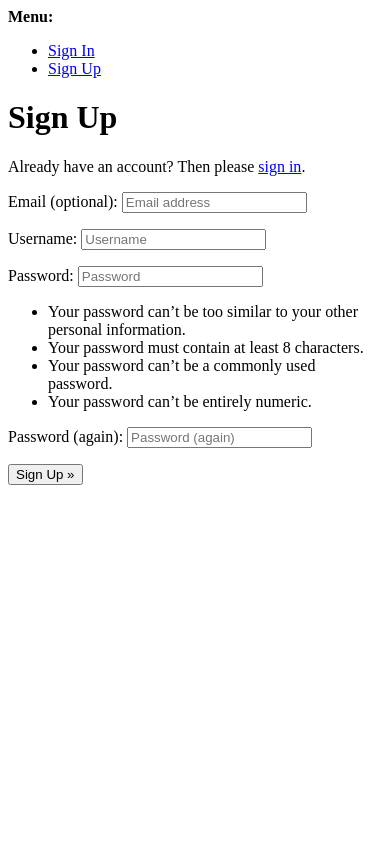
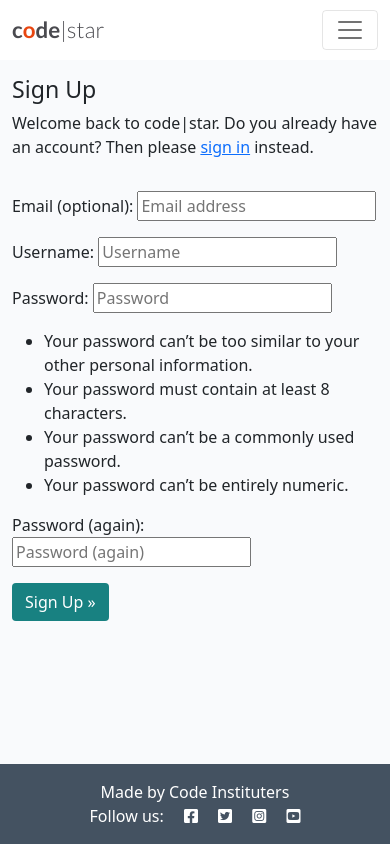
Before and after one commit to Thom52/django-blog, a Django app: page /accounts/signup/ in a window 390 px wide. Run offline with Django 4.2, Linux system fonts and the light colour scheme.

Commit message:
Style sign in/register page

```diff
--- a/templates/account/signup.html
+++ b/templates/account/signup.html
@@ -1,21 +1,31 @@
-{% extends "account/base.html" %}
+{% extends "base.html" %}
 
 {% load i18n %}
 
 {% block head_title %}{% trans "Signup" %}{% endblock head_title %}
 
 {% block content %}
-<h1>{% trans "Sign Up" %}</h1>
+<div class="container">
+  <div class="row">
+    <div class="col-md-8 mt-3 offset-md-2">
+      <h3>{% trans "Sign Up" %}</h3>
 
-<p>{% blocktrans %}Already have an account? Then please <a href="{{ login_url }}">sign in</a>.{% endblocktrans %}</p>
+      <p>{% blocktrans %}Welcome back to code|star. Do you already have an account? Then please <a
+          href="{{ login_url }}">sign in</a> instead.{% endblocktrans %}</p>
 
+    </div>
+  </div>
+  <div class="row">
+    <div class="col-md-8 my-3 offset-md-2">
       <form class="signup" id="signup_form" method="post" action="{% url 'account_signup' %}">
         {% csrf_token %}
         {{ form.as_p }}
         {% if redirect_field_value %}
         <input type="hidden" name="{{ redirect_field_name }}" value="{{ redirect_field_value }}" />
         {% endif %}
-  <button type="submit">{% trans "Sign Up" %} &raquo;</button>
+        <button class="btn btn-signup right" type="submit">{% trans "Sign Up" %} &raquo;</button>
       </form>
-
+    </div>
+  </div>
+</div>
 {% endblock content %}
--- a/templates/base.html
+++ b/templates/base.html
@@ -79,6 +79,11 @@
 
         {% block content %}
         <!-- Content Goes here -->
+         {% if user.is.authenticated %}
+         <p class="text-end m-3">You are logged in as {{ user }}</p>
+         {% else %}
+         <p class="text-end m-3">You are not logged in</p>
+         {% endif %}
         {% endblock content %}
 
     </main>
```
Lines whose indentation alone changed are shown as unchanged.
